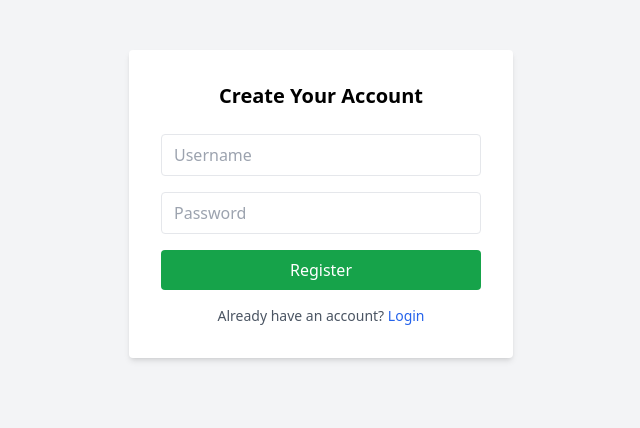
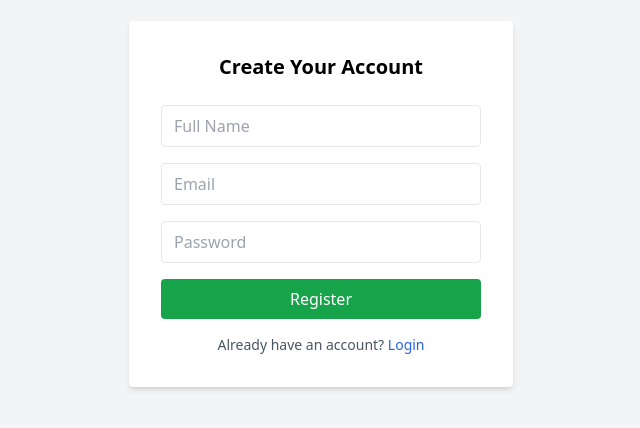
Before and after one commit to ahsan123-png/linkup-chat, a React (Vite) app: page /register in a window 1280 px wide. Shown: the part 196-624 px from the top of the page, without its empty margins (319-959 px from the left). Built offline with nearby package versions, Linux system fonts and the light colour scheme.

Commit message:
feat: update Register component to include full name and email fields, enhance validation, and integrate API for user registration

```diff
--- a/src/components/Register.jsx
+++ b/src/components/Register.jsx
@@ -2,19 +2,64 @@ import { useState } from 'react';
 import { useNavigate, Link } from 'react-router-dom';
 
 export default function Register() {
-  const [username, setUsername] = useState('');
+  // State variables to store form inputs
+  const [fullName, setFullName] = useState('');
+  const [email, setEmail] = useState('');
   const [password, setPassword] = useState('');
+
   const navigate = useNavigate();
 
-  const handleRegister = (e) => {
-    e.preventDefault();
+  // Function to handle form submission
+  const handleRegister = async (e) => {
+    e.preventDefault(); // Prevent default form refresh on submit
 
-    if (username.trim() && password.trim()) {
-      // Normally you'd send this to a backend
-      alert('Account created! Please log in.');
-      navigate('/login');
-    } else {
+    // Basic validation: check if all fields are filled
+    if (!fullName.trim() || !email.trim() || !password.trim()) {
       alert('Please fill all fields');
+      return;
+    }
+
+    // Prepare the payload for the API
+    const payload = {
+      full_name: fullName,
+      email: email,
+      password: password,
+    };
+
+    try {
+      // Send POST request to Django backend for registration
+      const response = await fetch('http://127.0.0.1:8000/users/register/', {
+        method: 'POST',
+        headers: {
+          'Content-Type': 'application/json', // Indicate sending JSON
+        },
+        body: JSON.stringify(payload), // Convert JS object to JSON string
+      });
+
+      // If the request is successful (HTTP status 200–299)
+      if (response.ok) {
+        const data = await response.json(); // Convert response to JS object
+        console.log('Registered:', data);
+
+        // ✅ Store tokens in localStorage
+        localStorage.setItem('access_token', data.tokens.access);
+        localStorage.setItem('refresh_token', data.tokens.refresh);
+
+        // You can also store user info (optional)
+        localStorage.setItem('user', JSON.stringify(data.user));
+
+        alert('Account created successfully! Redirecting to login.');
+        navigate('/login'); // Redirect user to login page
+      } else {
+        // If registration failed, show error message
+        const errorData = await response.json();
+        console.error('Registration failed:', errorData);
+        alert('Registration failed: ' + (errorData.message || 'Please try again.'));
+      }
+    } catch (error) {
+      // Handle network or server errors
+      console.error('Error occurred:', error);
+      alert('Something went wrong. Please try again.');
     }
   };
 
@@ -26,13 +71,24 @@ export default function Register() {
       >
         <h2 className="text-xl font-semibold mb-6 text-center">Create Your Account</h2>
 
+        {/* Full Name input field */}
         <input
           className="w-full border px-3 py-2 mb-4 rounded outline-none focus:ring-2 focus:ring-green-400"
-          placeholder="Username"
-          value={username}
-          onChange={(e) => setUsername(e.target.value)}
+          placeholder="Full Name"
+          value={fullName}
+          onChange={(e) => setFullName(e.target.value)}
         />
 
+        {/* Email input field */}
+        <input
+          type="email"
+          className="w-full border px-3 py-2 mb-4 rounded outline-none focus:ring-2 focus:ring-green-400"
+          placeholder="Email"
+          value={email}
+          onChange={(e) => setEmail(e.target.value)}
+        />
+
+        {/* Password input field */}
         <input
           type="password"
           className="w-full border px-3 py-2 mb-4 rounded outline-none focus:ring-2 focus:ring-green-400"
@@ -41,6 +97,7 @@ export default function Register() {
           onChange={(e) => setPassword(e.target.value)}
         />
 
+        {/* Submit button */}
         <button
           type="submit"
           className="w-full bg-green-600 text-white py-2 rounded hover:bg-green-700 transition"
@@ -48,6 +105,7 @@ export default function Register() {
           Register
         </button>
 
+        {/* Link to login page */}
         <p className="text-sm mt-4 text-center text-gray-600">
           Already have an account?{' '}
           <Link to="/login" className="text-blue-600 hover:underline">
```
